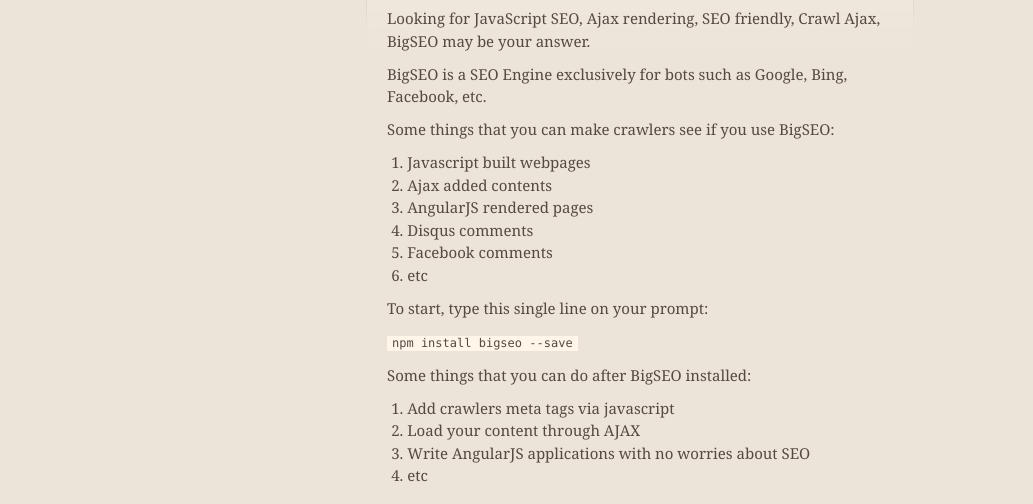
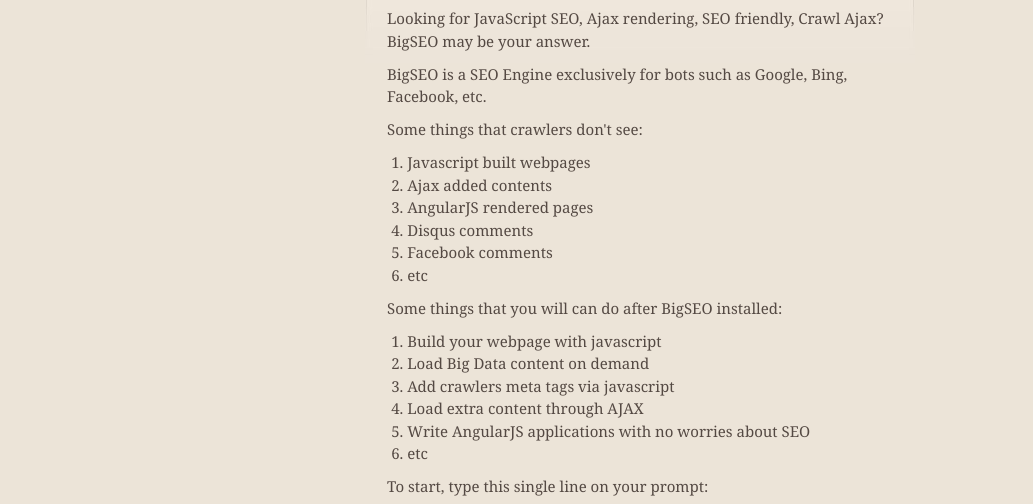
Before and after one commit to grillorafael/bigseo, a plain HTML site: page index.html in a window 1280 px wide. Shown: the part 282-786 px from the top of the page, without its empty margins (0-1033 px from the left). Drawn offline with nearby package versions, Linux system fonts and the light colour scheme.

Commit message:
Update index.html

```diff
--- a/index.html
+++ b/index.html
@@ -50,12 +50,11 @@
         <h1>
 <a name="bigseo" class="anchor" href="#bigseo"><span class="octicon octicon-link"></span></a>BigSEO</h1>
 
-<p>Looking for JavaScript SEO, Ajax rendering, SEO friendly, Crawl Ajax, BigSEO may be your answer.</p>
+<p>Looking for JavaScript SEO, Ajax rendering, SEO friendly, Crawl Ajax? BigSEO may be your answer.</p>
 
 <p>BigSEO is a SEO Engine exclusively for bots such as Google, Bing, Facebook, etc.</p>
 
-<p>Some things that you can make crawlers see if you use BigSEO:</p>
-
+<p>Some things that crawlers don't see:</p>
 <ol>
 <li>Javascript built webpages</li>
 <li>Ajax added contents</li>
@@ -65,17 +64,22 @@
 <li>etc</li>
 </ol>
 
+<p>Some things that you will can do after BigSEO installed:</p>
+<ol>
+<li>Build your webpage with javascript</li>
+<li>Load Big Data content on demand</li>
+<li>Add crawlers meta tags via javascript</li>
+<li>Load extra content through AJAX</li>
+<li>Write AngularJS applications with no worries about SEO</li>
+<li>etc</li>
+</ol>
+
+
 <p>To start, type this single line on your prompt:</p>
 
 <p><code>npm install bigseo --save</code></p>
 
-<p>Some things that you can do after BigSEO installed:</p>
-<ol>
-<li>Add crawlers meta tags via javascript</li>
-<li>Load your content through AJAX</li>
-<li>Write AngularJS applications with no worries about SEO</li>
-<li>etc</li>
-</ol><h3>
+<h3>
 <a name="todo" class="anchor" href="#todo"><span class="octicon octicon-link"></span></a>TODO:</h3>
 
 <ol>
```
